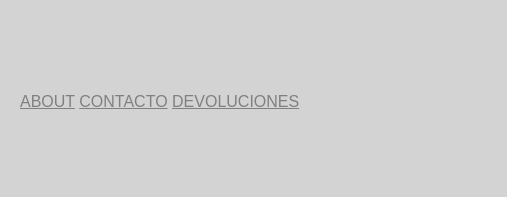
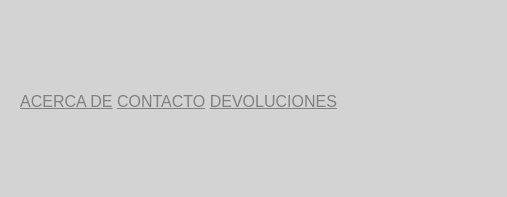
Before and after one commit to imogenpitts/IPLMIS, a plain HTML site: page index.html in a window 1280 px wide. Shown: the top 197 px of the page, 0-507 px from the left. Drawn offline with nearby package versions, Linux system fonts and the light colour scheme.

Commit message:
Changed back to Spanish

```diff
--- a/index.html
+++ b/index.html
@@ -20,7 +20,7 @@
 			<div class="navigation menu-container">
 				<ul class="menu-logo2">
 					<lil>
-					<a href="#"> ABOUT</a>
+					<a href="#"> ACERCA DE</a>
 					</lil>
 					<lil>
 					<a href="#"> CONTACTO</a>
```
